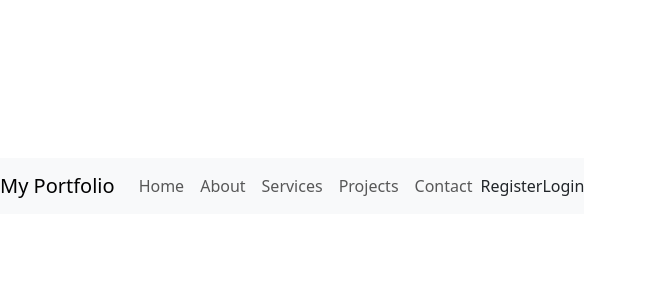
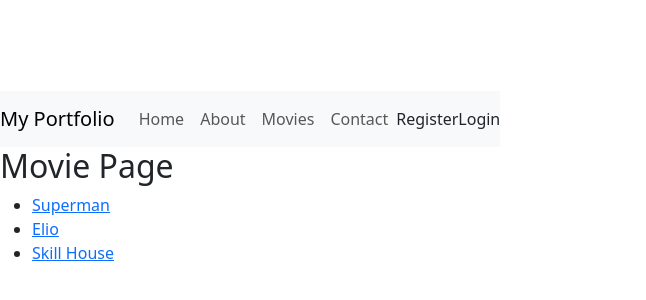
Before and after one commit to JalenNM/COMP229-S25-Group2Coders, a React (Vite) app in the folder client/: page /movies in a window 1280 px wide. Shown: the part 214-514 px from the top of the page, without its empty margins (0-646 px from the left). Built offline with nearby package versions, Linux system fonts and the light colour scheme.

Commit message:
added movielist and review page

```diff
--- a/client/package.json
+++ b/client/package.json
@@ -10,7 +10,7 @@
     "preview": "vite preview"
   },
   "dependencies": {
-    "boostrap": "^2.0.0",
+    "bootstrap": "^5.3.7",
     "react": "^19.1.0",
     "react-dom": "^19.1.0",
     "react-router-dom": "^7.6.2"
--- a/client/src/App.jsx
+++ b/client/src/App.jsx
@@ -4,8 +4,8 @@ import 'bootstrap/dist/css/bootstrap.min.css';
 import Home from './pages/home';
 import About from './pages/about';
 import Contact from './pages/contact';
-import Projects from './pages/projects';
-import Services from './pages/services';
+import MovieList from './pages/MovieList';
+import Review from './pages/Review';
 
 function App() {
   return (<>
@@ -22,10 +22,7 @@ function App() {
                 <Link className='nav-link' to="/about">About</Link>
               </li>
               <li className="nav-item">
-                <Link className='nav-link' to="/services">Services</Link>
-              </li>
-              <li className="nav-item">
-                <Link className='nav-link' to="/projects">Projects</Link>
+                <Link className='nav-link' to="/movies">Movies</Link>
               </li>
               <li className="nav-item">
                 <Link className='nav-link' to="/contact">Contact</Link>
@@ -43,8 +40,8 @@ function App() {
         <Route path="/" element={<Home />} />
         <Route path="/about" element={<About />} />
         <Route path="/contact" element={<Contact />} />
-        <Route path='/projects' element={<Projects />} />
-        <Route path="/services" element={<Services />} />
+        <Route path='/movies' element={<MovieList />} />
+        <Route path="/movies/:movieId/reviews" element={<Review />} />
       </Routes>
     </Router>
   </>)
--- /dev/null
+++ b/client/src/pages/MovieList.jsx
@@ -0,0 +1,21 @@
+import { Link } from "react-router-dom"
+
+export default function MovieList() {
+    const movies=[
+    { _id: '1', title: 'Superman' },
+    { _id: '2', title: 'Elio' },
+    { _id: '3', title: 'Skill House' }
+    ]
+    return (
+        <div>
+        <h2>Movie Page</h2>
+        <ul>
+            {movies.map(movie =>(
+                <li key={movie._id}>
+                    <Link to={`/movies/${movie._id}/review`}>{movie.title}</Link>
+
+            </li>))}
+        </ul>
+        </div>
+    )
+}
--- /dev/null
+++ b/client/src/pages/Review.jsx
@@ -0,0 +1,11 @@
+import { useParams } from "react-router-dom"
+
+export default function Review() {
+    const {movieId} = useParams()
+    /*need to fetch reviews*/
+    return (
+        <div>
+            <h2>Review moviesId:{movieId}</h2>
+        </div>
+    )
+}
--- a/client/src/pages/projects.jsx
+++ /dev/null
@@ -1,5 +0,0 @@
-export default function Projects() {
-    return (
-        <h1>Projects Page</h1>
-    )
-}
--- a/client/src/pages/services.jsx
+++ /dev/null
@@ -1,5 +0,0 @@
-export default function Services() {
-    return (
-        <h1>Services Page</h1>
-    )
-}
```
Also changed, not shown: 1 other file (tests, documents, lock files or other folders).
